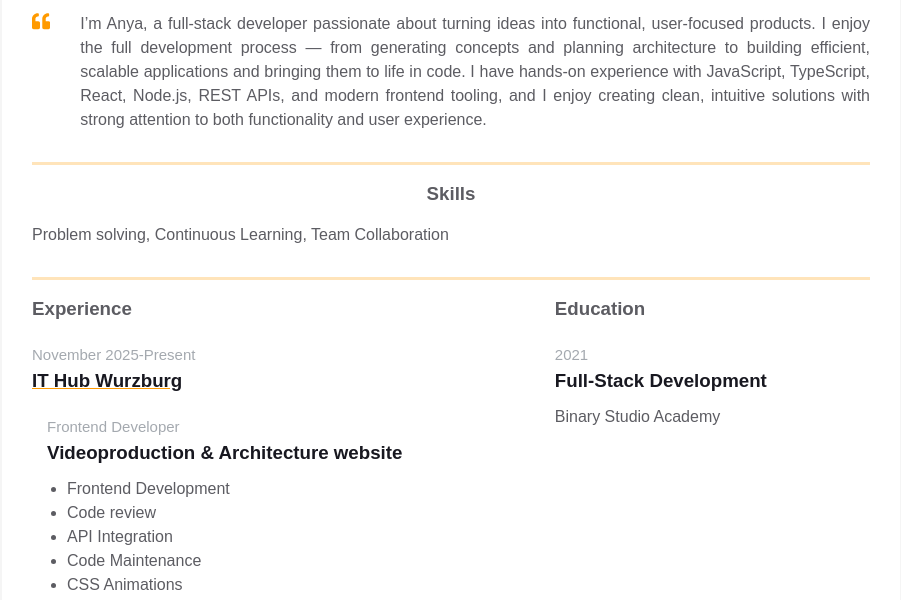
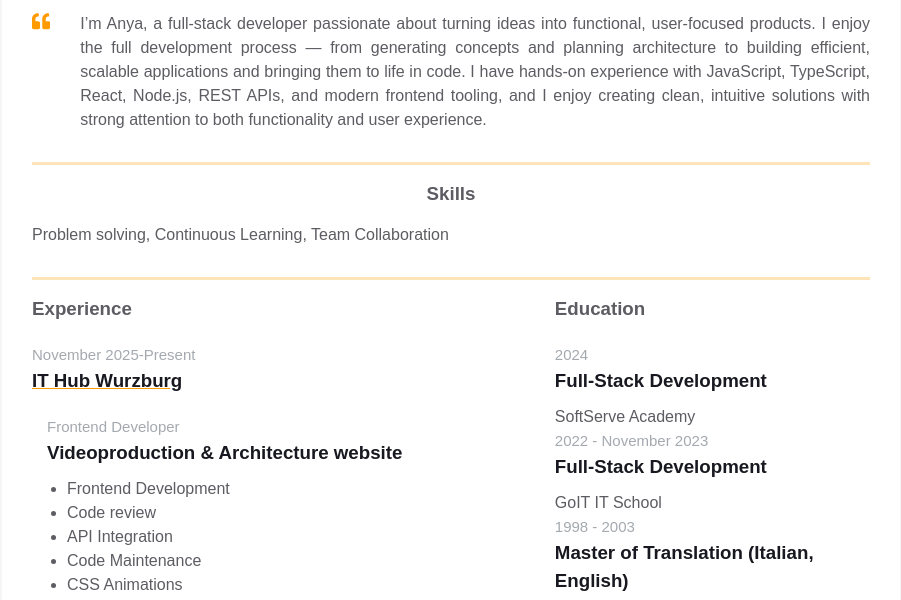
Before and after one commit to Annaivv/homepage, a plain HTML site: page index.html in a window 1280 px wide. Shown: the part 338-938 px from the top of the page, without its empty margins (189-1090 px from the left). Drawn offline with Linux system fonts and the light colour scheme.

Commit message:
content: my education added

```diff
--- a/index.html
+++ b/index.html
@@ -294,7 +294,7 @@
                   <div class="additional-info__education-university">
                     <span
                       class="additional-info__education-university-durability"
-                      >2021</span
+                      >2024</span
                     >
                     <h3
                       class="additional-info__education-university-speciality"
@@ -302,7 +302,35 @@
                       Full-Stack Development
                     </h3>
                     <p class="additional-info__education-university-name">
-                      Binary Studio Academy
+                      SoftServe Academy
+                    </p>
+                  </div>
+                  <div class="additional-info__education-university">
+                    <span
+                      class="additional-info__education-university-durability"
+                      >2022 - November 2023</span
+                    >
+                    <h3
+                      class="additional-info__education-university-speciality"
+                    >
+                      Full-Stack Development
+                    </h3>
+                    <p class="additional-info__education-university-name">
+                      GoIT IT School
+                    </p>
+                  </div>
+                  <div class="additional-info__education-university">
+                    <span
+                      class="additional-info__education-university-durability"
+                      >1998 - 2003</span
+                    >
+                    <h3
+                      class="additional-info__education-university-speciality"
+                    >
+                      Master of Translation (Italian, English)
+                    </h3>
+                    <p class="additional-info__education-university-name">
+                      Taras Shevchenko National University of Kyiv
                     </p>
                   </div>
                 </div>
```
